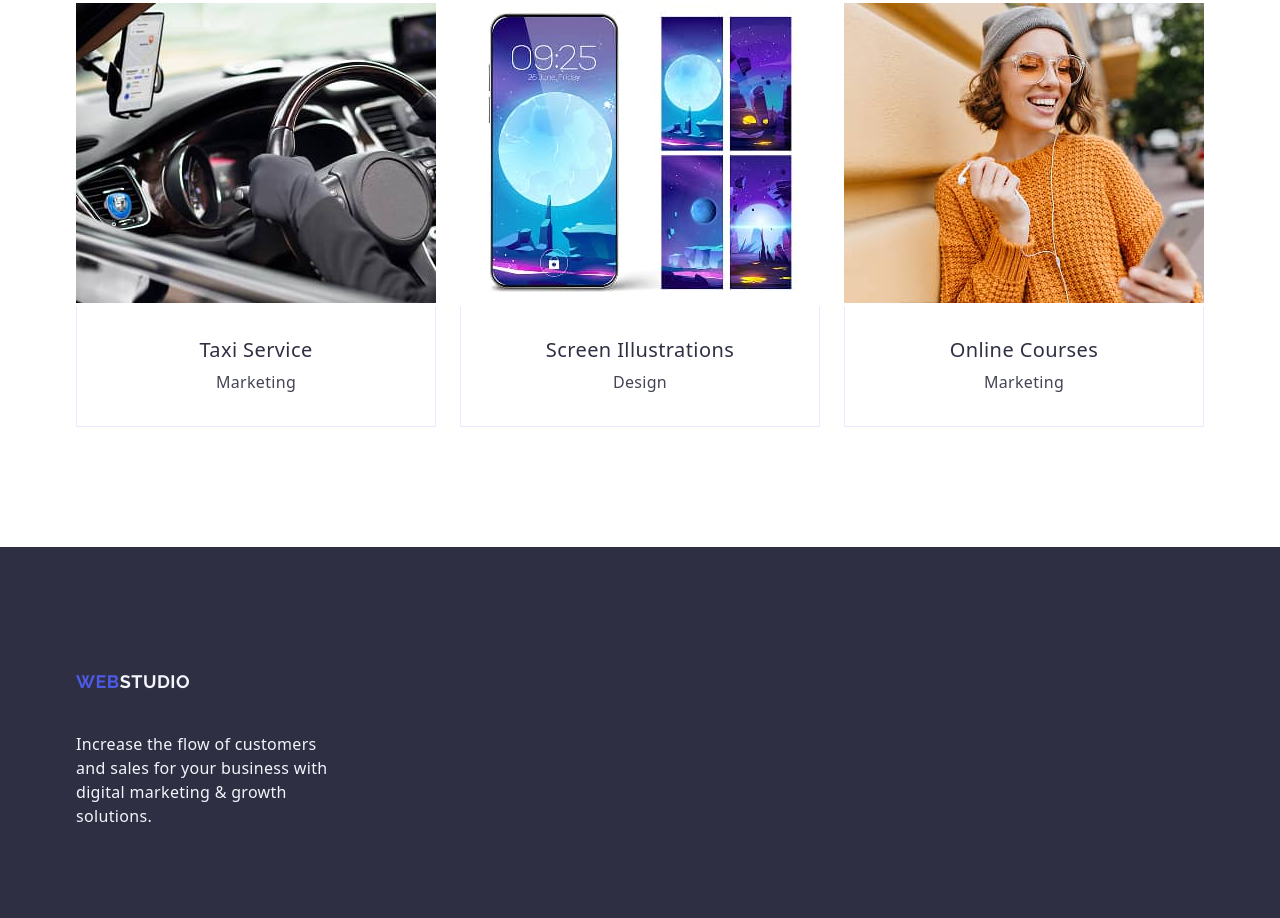
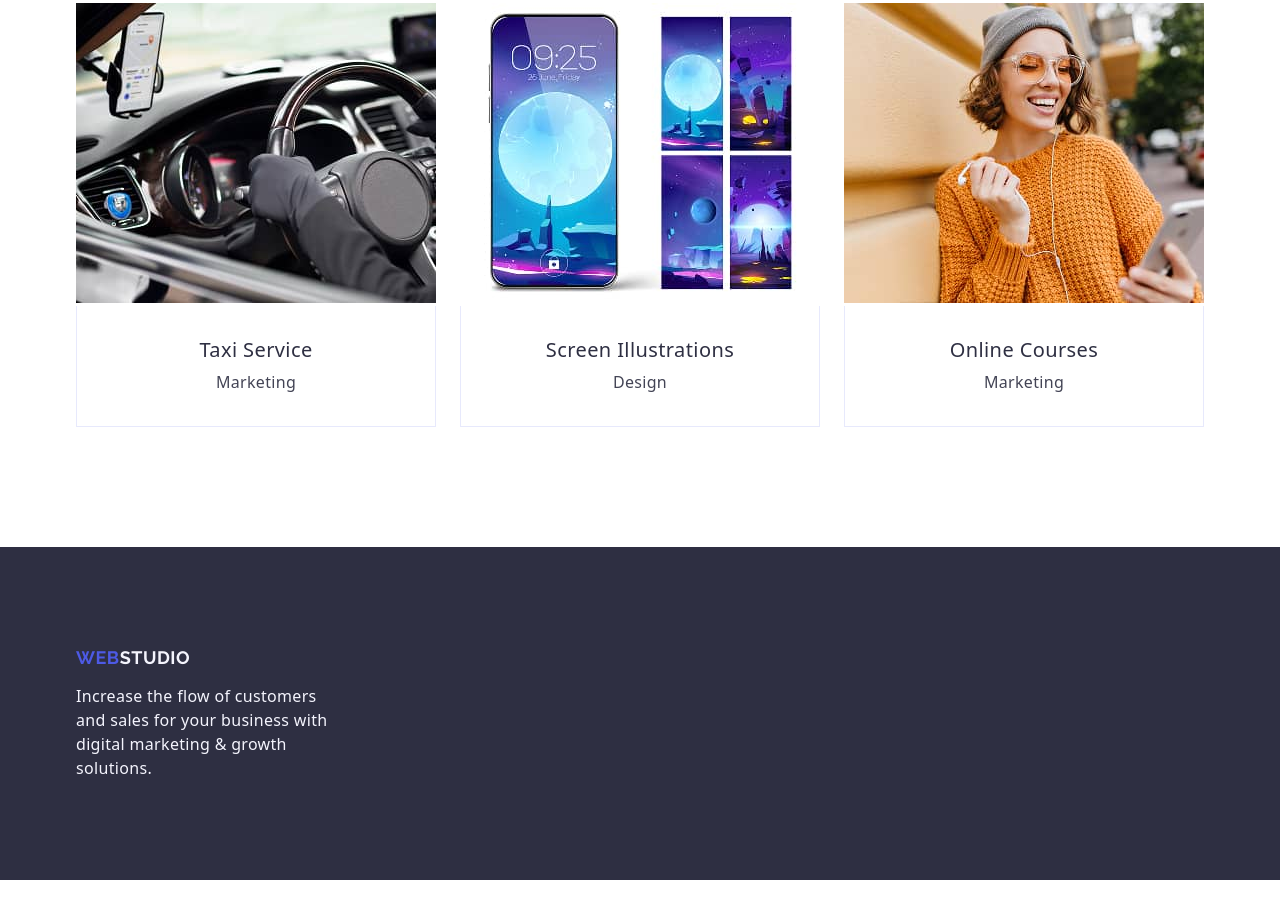
Before and after one commit to 1Yaroslav369/goit-markup-hw-03, a plain HTML site: page index.html in a window 1280 px wide. Shown: the part 2438-3356 px from the top of the page. After the commit the page ends 3318 px from the top, so only its background shows below. Drawn offline with nearby package versions, Linux system fonts and the light colour scheme.

Commit message:
fix footer

```diff
--- a/index.html
+++ b/index.html
@@ -221,7 +221,7 @@
     </main>
     <footer class="footer-style">
       <div class="container">
-        <a href="./index.html" class="header-logo footer-logo"
+        <a href="./index.html" class="footer-logo"
           >Web<span class="footer-studio">Studio</span></a
         >
         <p class="footer-text">
```
